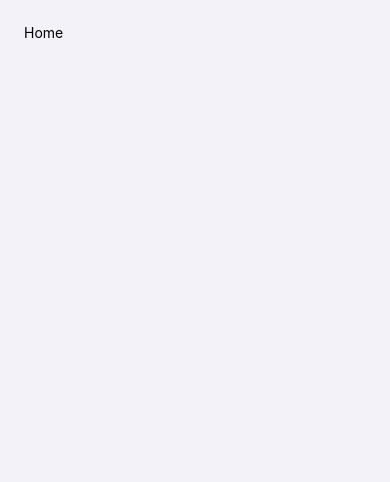
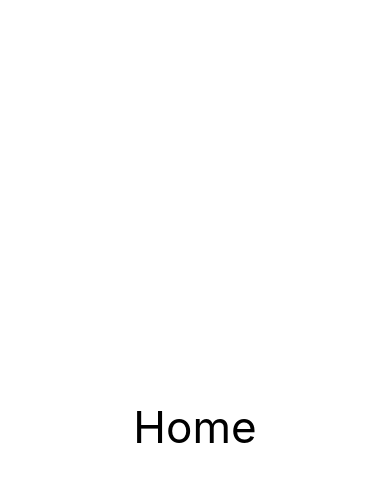
Before and after one commit to marcoscrocci/rnfinanceiro, a React Native app: screen / in a window 390 px wide. Shown: the top 482 px of the page. Built offline with nearby package versions, Linux system fonts and the light colour scheme.

Commit message:
Style Components - Implementando a alteração de temas - Parte 1

```diff
--- a/App.tsx
+++ b/App.tsx
@@ -1,11 +1,16 @@
 import { StatusBar } from "expo-status-bar";
 import React from "react";
-import { StyleSheet, Text, View } from "react-native";
-import { ThemeProvider } from 'styled-components/native';
+import { ThemeProvider } from 'styled-components';
+//import { useColorScheme } from 'react-native'
+
 import { Home } from "./src/screens/Home";
-import theme from './src/theme';
+import themes from './src/themes';
+
 
 export default function App() {
+
+    //const colorScheme = useColorScheme();
+    const theme = themes.light; //themes[colorScheme] || themes.light;
 
     return (
         <ThemeProvider theme={theme}>
--- a/src/screens/Home/index.tsx
+++ b/src/screens/Home/index.tsx
@@ -1,14 +1,11 @@
-import React from 'react';
+import React from "react";
 
-import { Container } from './styles';
-import { Text, View } from "react-native";
+import { Container, Title } from "./styles";
 
 export function Home() {
-  return (
-    <Container>
-        <View>
-            <Text>Home</Text>
-        </View>
-    </Container>
-  );
+    return (
+        <Container>
+            <Title>Home</Title>
+        </Container>
+    );
 }
--- a/src/screens/Home/styles.ts
+++ b/src/screens/Home/styles.ts
@@ -6,6 +6,13 @@ import {
 
 export const Container = styled.View`
     flex: 1;
-    background-color: ${({ theme }) => theme.COLORS.BACKGROUND};
+    background-color: ${(props) => props.theme.background };
+    align-items: center;
+    justify-content: center;
     padding: ${getStatusBarHeight() + 24}px 24px ${getBottomSpace() + 14}px;
 `;
+
+export const Title = styled.Text`
+    font-size: 44px;
+    color: ${(props) => props.theme.color };
+`;
--- a/src/theme/index.ts
+++ /dev/null
@@ -1,19 +0,0 @@
-export default {
-    COLORS: {
-      BACKGROUND: '#F3F2F8',
-
-      PRIMARY: '#6100FF',
-      SECONDARY: '#FF366A',
-
-      TEXT: '#383B43',
-      SUBTEXT: '#8D919E',
-
-      WHITE: '#FFFFFF',
-      BORDER: '#C5CADA'
-    },
-
-    FONTS: {
-      TITLE: 'Inter_700Bold',
-      TEXT: 'Inter_400Regular',
-    },
-  };
--- /dev/null
+++ b/src/themes/dark.ts
@@ -0,0 +1 @@
+export default { background: "#000", color: "#fff" };
--- /dev/null
+++ b/src/themes/index.ts
@@ -0,0 +1,4 @@
+import dark from './dark';
+import light from './light';
+
+export default { dark, light };
--- /dev/null
+++ b/src/themes/light.ts
@@ -0,0 +1 @@
+export default { background: "#fff", color: "#000" };
```
Also changed, not shown: src/theme/styled.d.ts (deleted, +0 -8 lines).
